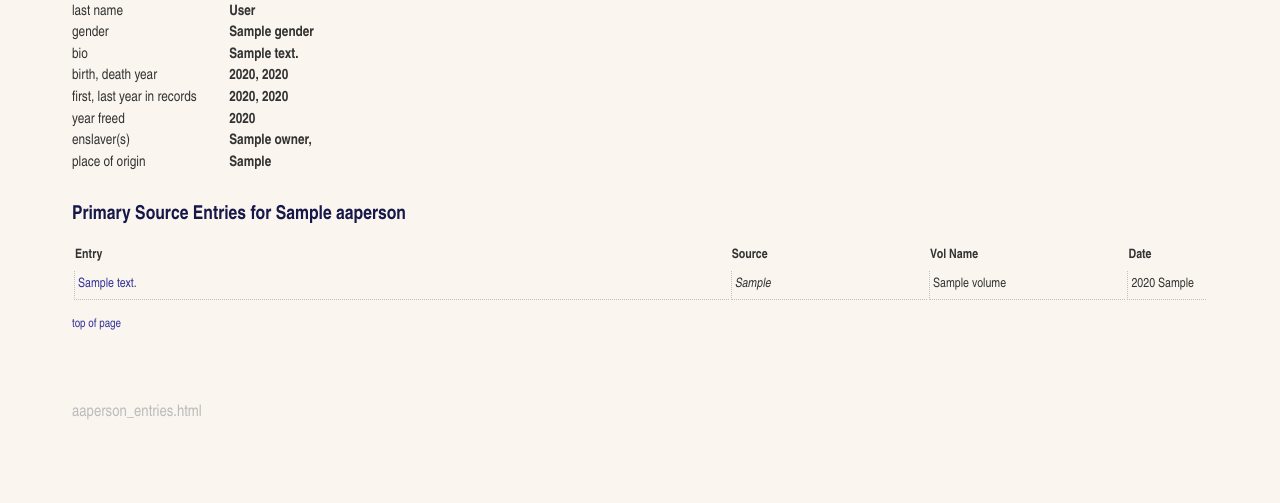
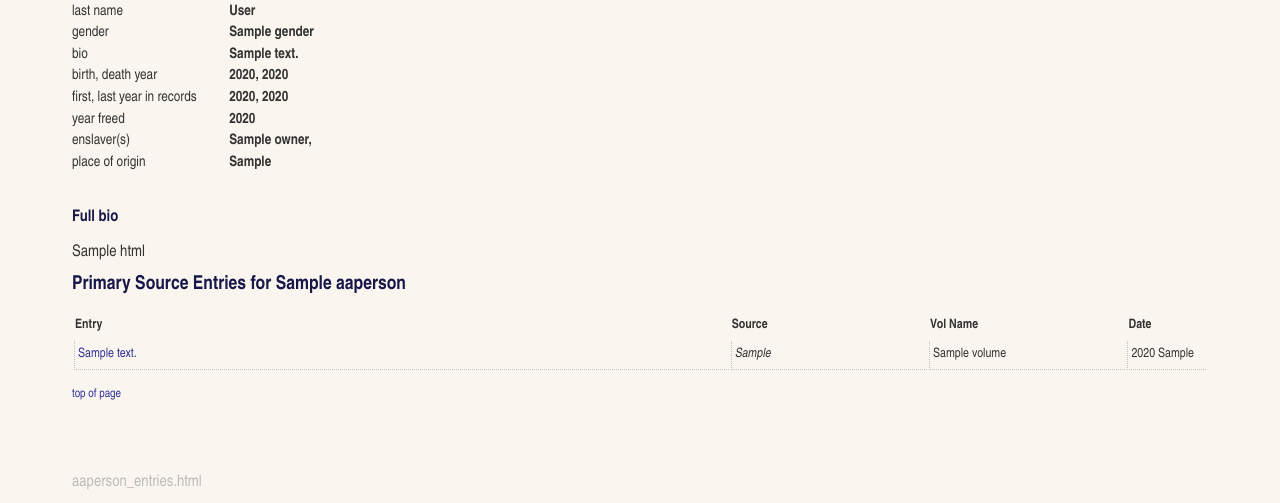
Before and after one commit to DigitalGizmo/aane_project, a Django app: template aane/templates/people/aaperson_entries.html in a window 1280 px wide. Shown: the part 271-774 px from the top of the page. Before the commit the page ends 691 px from the top, so only its background shows below. Run offline with Django 3.2, Linux system fonts and the light colour scheme; the template is opened without the code that fills it: most values are stand-ins (such as "Sample title", 1, 10 or a date in 2020).

Commit message:
add full_bio to admin and aaperson detail

```diff
--- a/aane/local_static/common/aane_style.css
+++ b/aane/local_static/common/aane_style.css
@@ -90,3 +90,11 @@ nav ul	{
 .site-heading {
 	margin-bottom: .3em;
 }
+
+/*style for basic text elements*/
+.full-bio p {
+	font-size: 0.85em;
+	line-height: 1;
+	margin-top: 0.5em;
+	margin-bottom: 0.5em;
+}
--- a/aane/people/admin.py
+++ b/aane/people/admin.py
@@ -4,8 +4,8 @@ from .models import AAPerson, OPerson
 
 class AAPersonAdmin(admin.ModelAdmin):
     fields = ['name', 'first_name','last_name', 'alt_name_spelling', 'freed_name', 'gender',
-            'known_status', 'freed_status',
-            'birth_year', 'death_year', 'bio', 'owners', 'place_of_origin',
+            'known_status', 'freed_status','birth_year',
+            'death_year', 'bio', 'full_bio', 'owners', 'place_of_origin',
             'owner_id','first_appearance_year', 'last_appearance_year',
             'free_start_year']
     list_display = ('name', 'id', 'owner_id', 'first_name', 'last_name', 'alt_name_spelling',
--- a/aane/templates/people/aaperson_entries.html
+++ b/aane/templates/people/aaperson_entries.html
@@ -38,6 +38,16 @@
 		<dt>place of origin</dt><dd>{{ aaperson.place_of_origin }}</dd>
 	</dl>
 	<br clear="left" />
+
+	{% if aaperson.full_bio.html %}
+		<div class='full-bio'>
+			<h3>Full bio</h3>
+			{{ aaperson.full_bio.html|safe }}
+		</div>
+	{% endif %}
+
+
+
 	<h2>Primary Source Entries for {{ aaperson.name|safe }}</h2>
 
 
```
